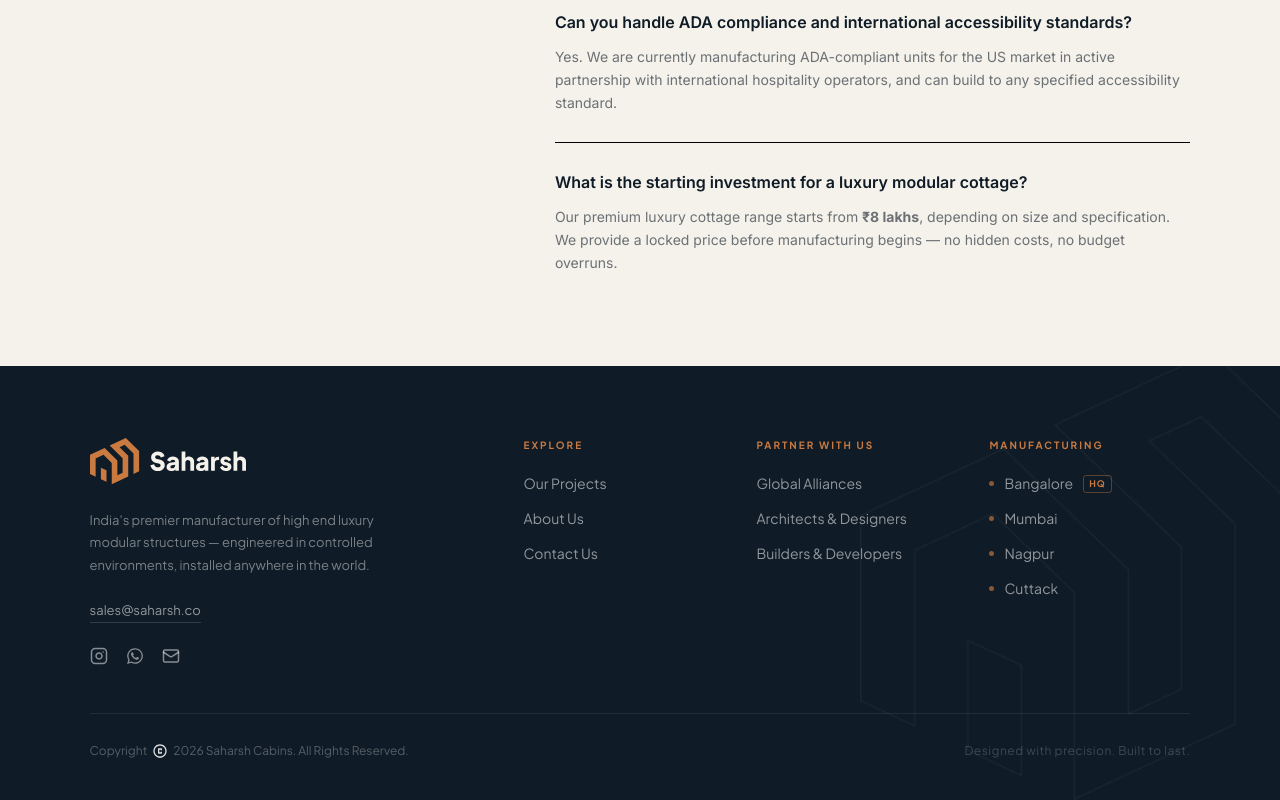
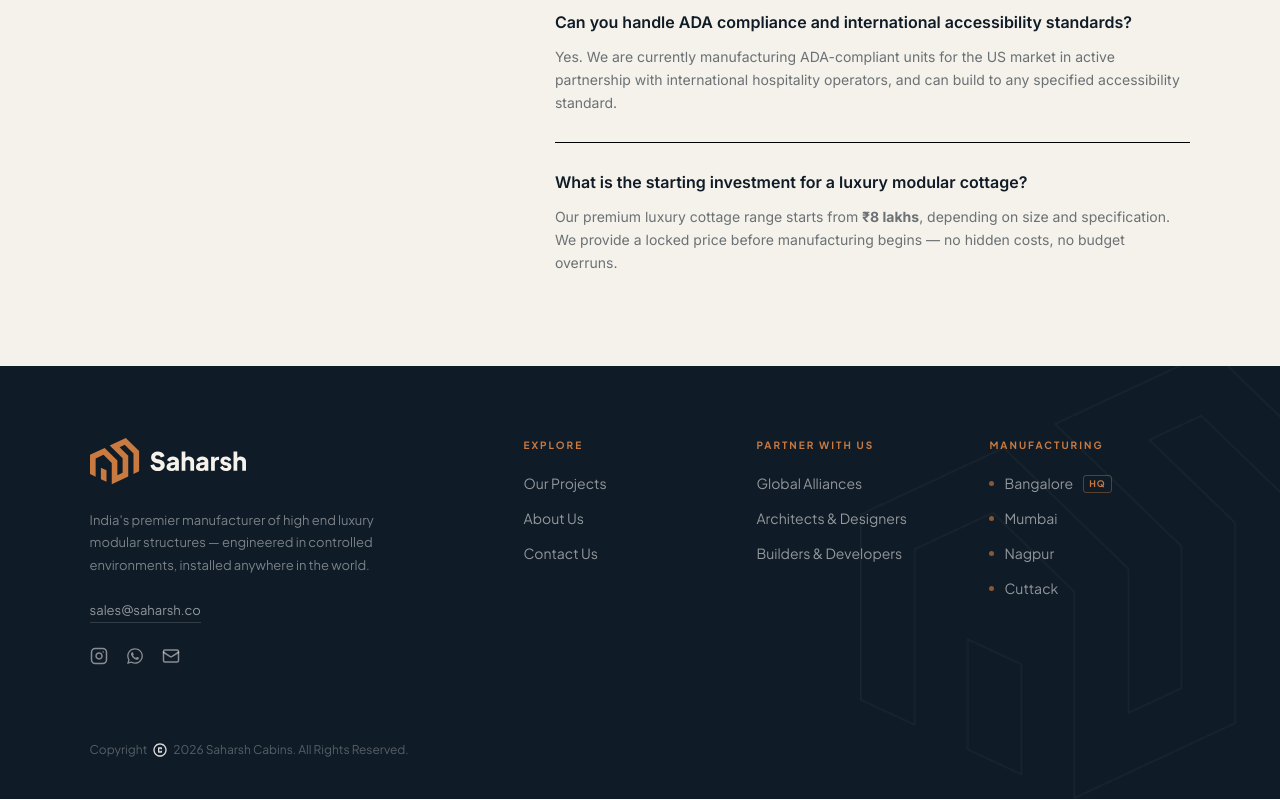
Before and after one commit to saharshcabins/saharshweb, a Next.js app: page / in a window 1280 px wide. Shown: the part 9055-9855 px from the top of the page. Built offline with nearby package versions, Linux system fonts and the light colour scheme.

Commit message:
Clean up footer - remove border separator and tagline
- Removed grey border separator line (borderBottom) between footer grid and bottom bar
- Removed 'Designed with precision. Built to last.' tagline from footer

Footer now has cleaner, minimal appearance.

```diff
--- a/src/components/layout/Footer.tsx
+++ b/src/components/layout/Footer.tsx
@@ -46,7 +46,7 @@ const Footer = () => {
         {/* ── Four-column grid ── */}
         <div
           className="grid grid-cols-1 lg:grid-cols-[2fr_1fr_1fr_1fr] gap-12 lg:gap-8"
-          style={{ paddingBottom: 48, borderBottom: "1px solid rgba(255,255,255,0.08)" }}
+          style={{ paddingBottom: 48 }}
         >
 
           {/* ── Col 1: Brand ── */}
@@ -278,16 +278,6 @@ const Footer = () => {
             </span>
           </div>
 
-          <span
-            style={{
-              fontSize: 12,
-              color: "rgba(255,255,255,0.2)",
-              fontFamily: "var(--font-eudoxus), sans-serif",
-              letterSpacing: "0.04em",
-            }}
-          >
-            Designed with precision. Built to last.
-          </span>
         </div>
       </div>
 
```
